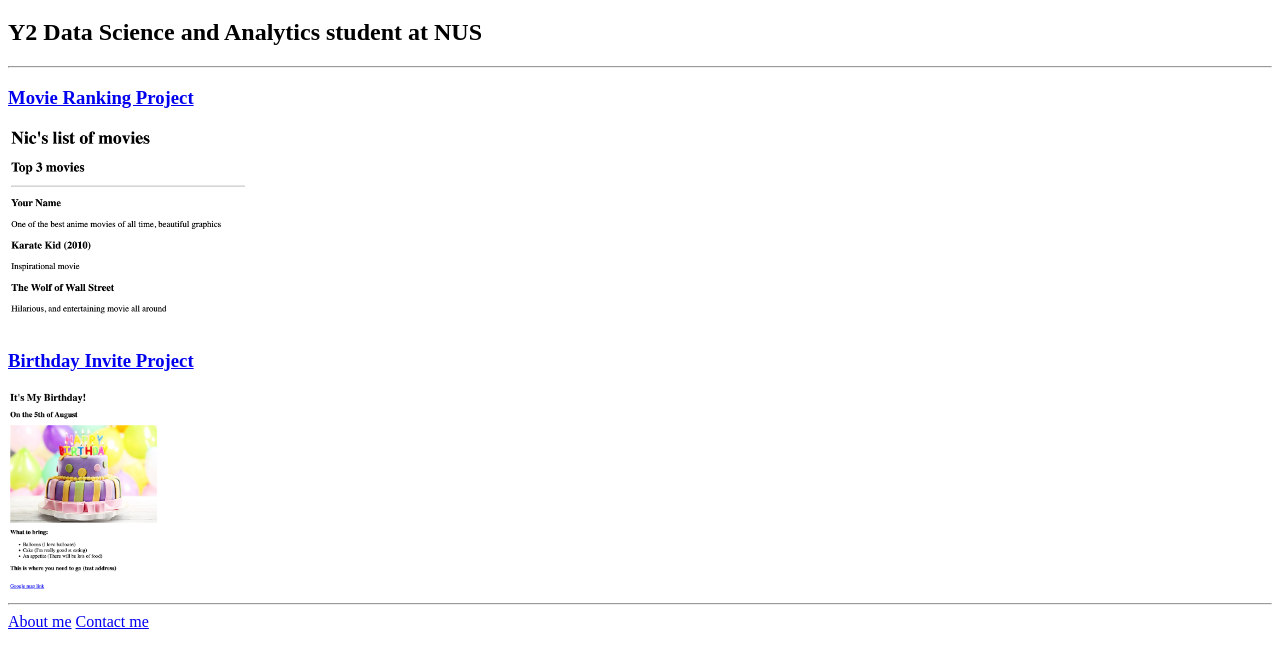
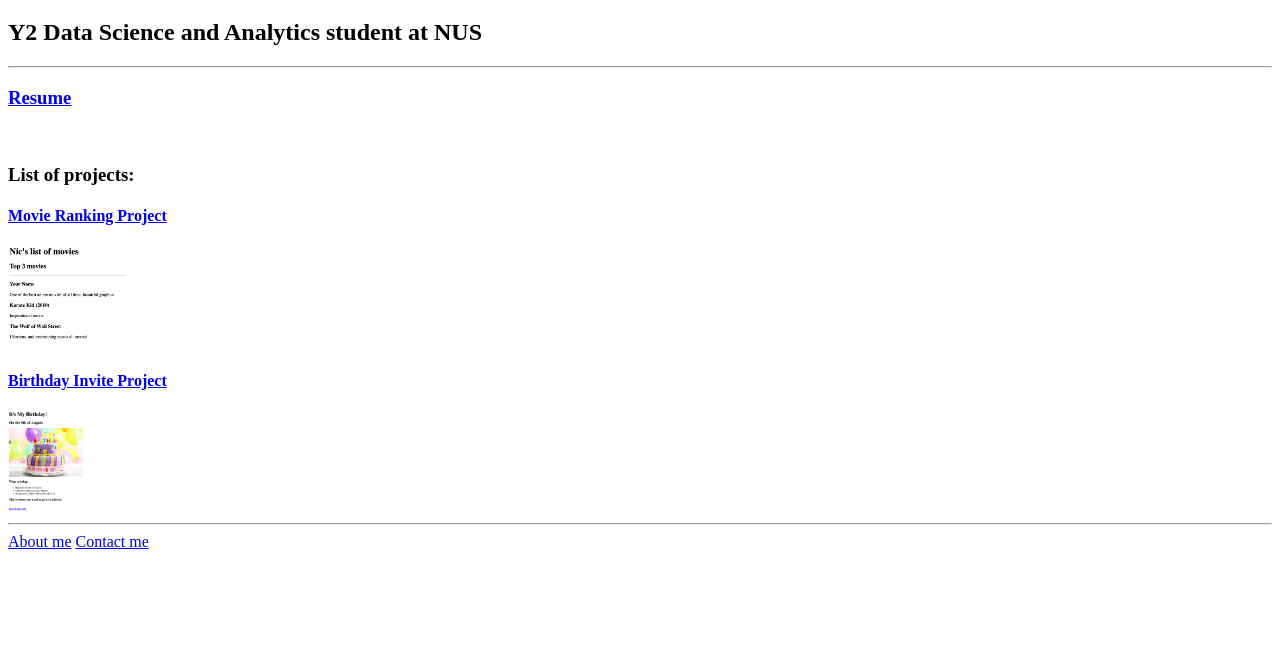
Before and after one commit to lalanic/html-portfolio, a plain HTML site: page index.html in a window 1280 px wide. Shown: the part 61-726 px from the top of the page. Drawn offline with Linux system fonts and the light colour scheme.

Commit message:
Add files via upload

```diff
--- a/index.html
+++ b/index.html
@@ -12,11 +12,14 @@
     <h2>Y2 Data Science and Analytics student at NUS</h2>
     <hr>
 
-    <h3><a href="./public/2.4 Movie Ranking Project/index.html">Movie Ranking Project</a></h3>
-    <img src="./assets/images/Movie Ranking Project.png" height="200">
+    <h3><a href="https://lalanic.github.io/online-resume/">Resume</a></h3>
+    <br>
+    <h3>List of projects:</h3>
+    <h4><a href="./public/2.4 Movie Ranking Project/index.html">Movie Ranking Project</a></h4>
+    <img src="./assets/images/Movie Ranking Project.png" height="100">
 
-    <h3><a href="./public/3.4 Birthday Invite Project/index.html">Birthday Invite Project</a></h3>
-    <img src="./assets/images/Birthday Invite Project.png" height="200">
+    <h4><a href="./public/3.4 Birthday Invite Project/index.html">Birthday Invite Project</a></h4>
+    <img src="./assets/images/Birthday Invite Project.png" height="100">
 
     <hr>
 
```
